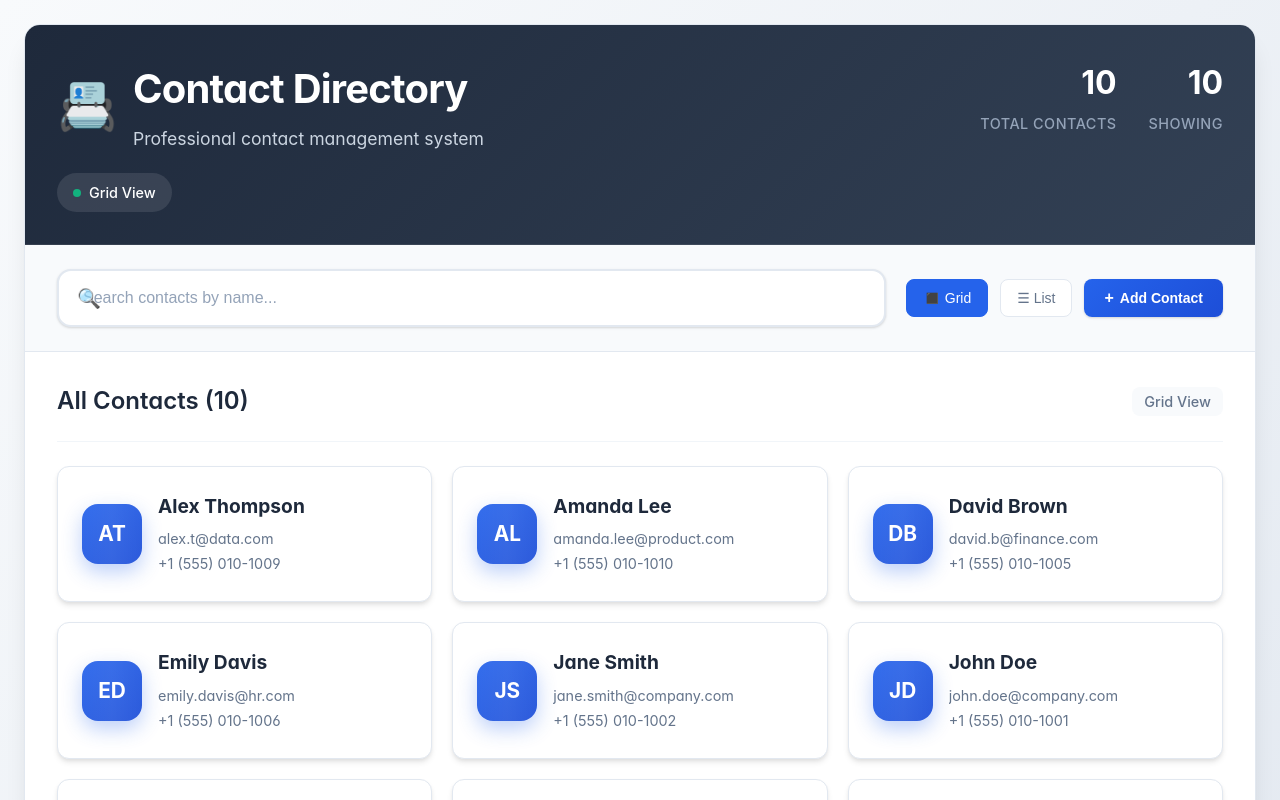
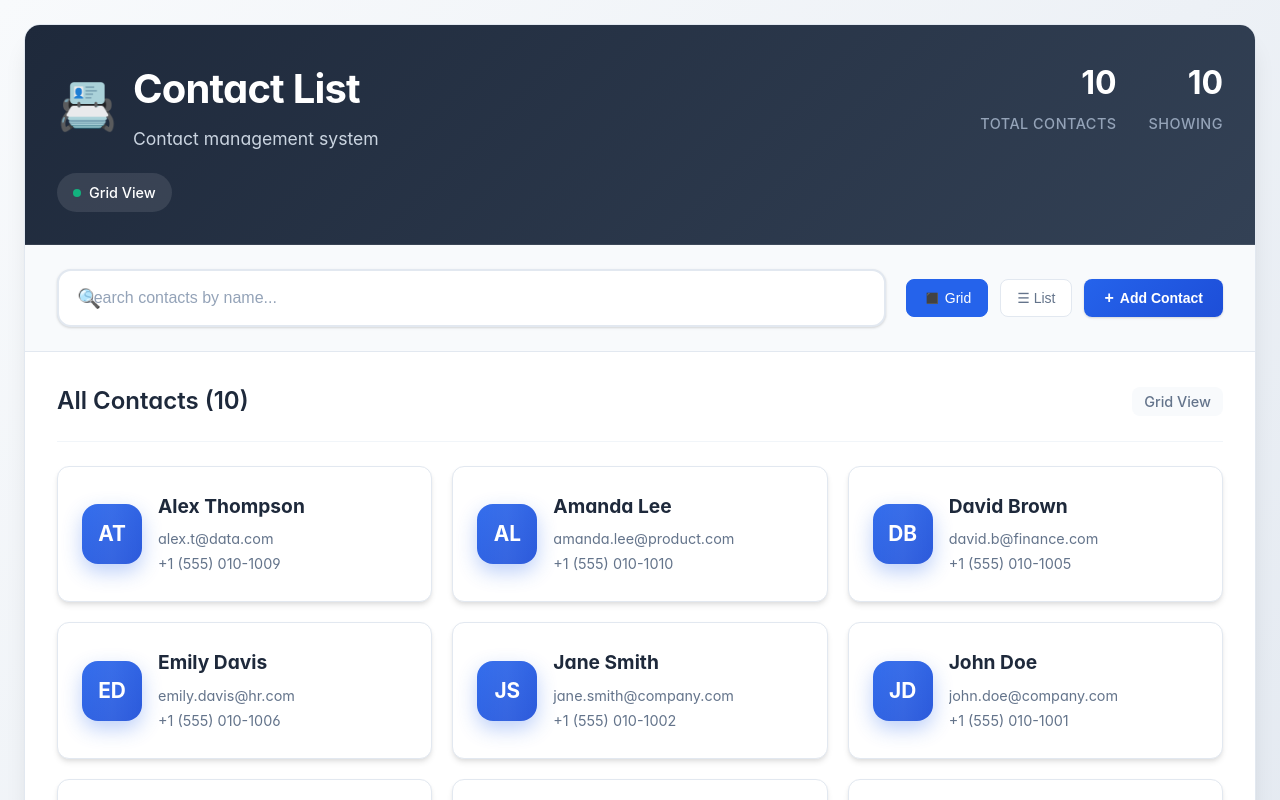
Before and after one commit to Ashok-kumar-banoth/contact-list-app, a React (Create React App) app: page / in a window 1280 px wide. Shown: the top 800 px of the page. Built offline with nearby package versions, Linux system fonts and the light colour scheme.

Commit message:
Update README with live URL and improve header component

```diff
--- a/src/components/Header/Header.js
+++ b/src/components/Header/Header.js
@@ -8,8 +8,8 @@ const Header = ({ totalContacts, filteredCount, viewMode, onViewModeChange }) =>
         <div className="header-main">
           <div className="header-icon">📇</div>
           <div>
-            <h1>Contact Directory</h1>
-            <p>Professional contact management system</p>
+            <h1>Contact List</h1>
+            <p>Contact management system</p>
           </div>
         </div>
 
```
